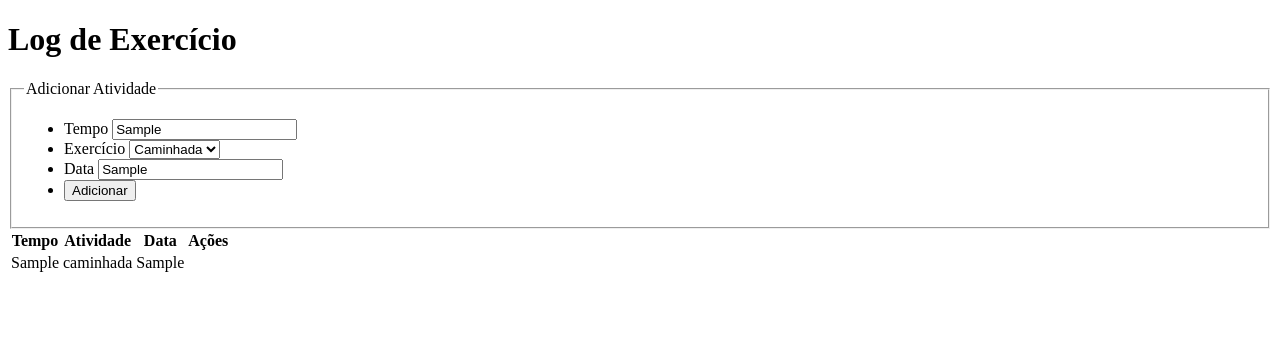
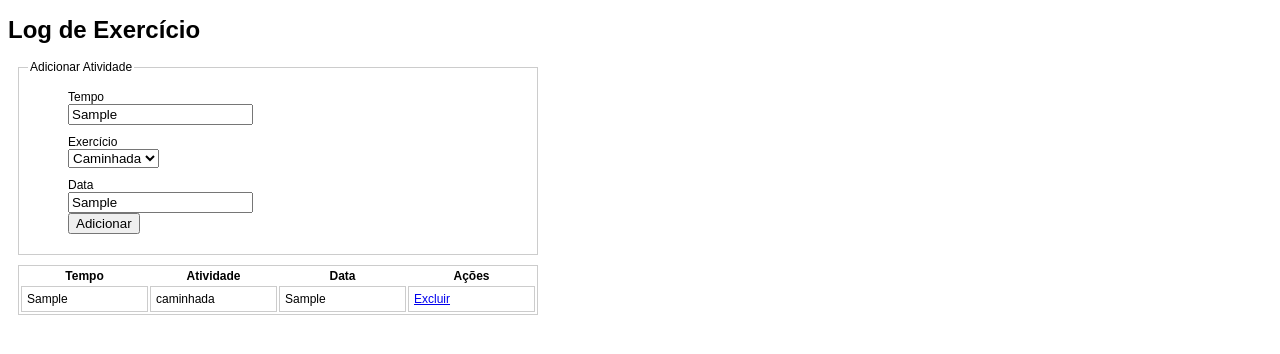
Before and after one commit to leandroeros/workout, a plain HTML site: page index.html in a window 1280 px wide. Both pictures are taken after typing "Sample", "Sample" into the empty fields and a click on the input "Adicionar". Drawn offline with Linux system fonts and the light colour scheme.

Commit message:
Persistindo dados em LocalStorage. Listando colecao de Atividades. Criando um simples estilo.

```diff
--- a/app.js
+++ b/app.js
@@ -1,78 +1,122 @@
-var activities = [];
-
 $(function () {
 
 	console.info("Carregando script...");
 
-	var Exercise = Backbone.Model.extend({
+	var Exercise = Backbone.Model.extend({});
 
-		defaults: function() {
+	var Activity = Backbone.Model.extend({
+
+		initialize: function() {
+			//console.info("Iniciando uma nova atividade...");
+		},
+
+		clear: function() {
+			this.model.clear();
+		}
+	});
+
+	var ActivityList = Backbone.Collection.extend({
+
+		// Referência o Model.
+		model: Activity,
+
+		// Salva em LocalStorage
+		localStorage: new Store("backbone-activities"),
+
+	});
+
+	var Activities = new ActivityList;
+
+	// var list = Activities.create({
+	// 	time: 60,
+	// 	exercise: "Basquete",
+	// 	date: "04/10/2012"
+	// })
+
+	// ** Coleção Sample **
+
+	// var Activities = new Backbone.Collection;
+
+	// 	//model: Activity,
+
+	// Activities.on("add", function(Activity) {
+	// 	console.info("Você precisa praticar " + Activity.get("exercise") + "!");
+	// });
+
+	// Activities.add([
+	// 	{exercise: "Natação"},
+	// 	{exercise: "Basquete"},
+	// ]);
+
+	//localStorage: new Store("app-activity")
+
+	// var App = Backbone.Model.extend({
+
+	// 	defaults: function() {
+
+	// 	},
+
+	// 	initialize: function() {
+
+	// 	}
+	// });
+
+	var AppView = Backbone.View.extend({
+
+		el: $('#app'),
+
+		// Eventos em um view.
+		events: {
+			"submit #new-activity": "registerActivity",
+			"click .delete-activity": "deleteActivity"
+		},
+
+		template: _.template($("#activitiesTemplate").html()),
+
+		initialize: function() {
+
+			// Olhando para um atributo padrão.
+			// console.info( (new Activity).get("exercise") );
+
+			Activities.fetch();
+
+			// Exibindo conteúdo do sessão atual.
+			this.$el.find("#activities tbody").html( this.template( {data: Activities.toJSON()} ) );
+
+		},
+
+		// Método relacionado a um evento (submit)
+		registerActivity: function(e) {
+			e.preventDefault();
+
+			// Serializa formulario em um objeto.
+			var data = $("#new-activity").serializeObject();
+
+			Activities.create(data);
+
+			this.$el.find("#activities tbody").html( this.template( {data: Activities.toJSON()} ) );
+
+			console.info("Atividade Registrada!")
+		},
+
+		deleteActivity: function(e) {
+			e.preventDefault();
+
+			$(this.el).delegate(".delete-activity", "click", function() {
+
+				id = $(this).attr("data-id");
+
+				console.info(id);
+
+				Activities.remove(id);
+
+				this.$el.find("#activities tbody").html( this.template( {data: Activities.toJSON()} ) );
+			})
 
 		}
 
 	});
 
-	var Activity = Backbone.Model.extend({
-
-		defaults: function() {
-			return {
-				time: false,
-				exercise: false,
-				date: false
-			}
-		}
-
-	});
-
-	var ListActivity = Backbone.Collection.extend({
-
-		localStorage: new Store("app-activity")
-
-	});
-
-	var Activies = new ListActivity;
-
-	var App = Backbone.Model.extend({
-
-		defaults: function() {
-
-		},
-
-		initialize: function() {
-
-		}
-	});
-
-	var AppView = Backbone.View.extend({
-
-		el: $('#app'),
-
-		events: {
-			"submit #new-activity": "registerActivity"
-		},
-
-		initialize: function() {
-
-		},
-
-		template: _.template($('#list-template').html()),
-
-		registerActivity: function(e) {
-			e.preventDefault();
-
-			var data = $("#new-activity").serializeObject();
-			activities.push(data);
-
-			this.$el.find("#activities tbody").html(this.template());
-
-			console.info("Atividade Registrada!")
-		}
-	});
-
 	var App = new AppView;
 
-	// $('form').submit(function(e) {
-	// 	e.preventDefault();
-	// })
-
 });
--- a/index.html
+++ b/index.html
@@ -71,19 +71,56 @@
 
 	</div>
 
-	<script type="text/html" id="list-template">
+	<script type="text/template" id="activitiesTemplate">
 
-		<% for(var i in activities) { %>
+		<% for(var i in data) { var activity = data[i] %>
 
 		<tr>
-			<td><%= activities[i].time %></td>
-			<td><%= activities[i].exercise %></td>
-			<td><%= activities[i].date %></td>
+			<td><%= activity.time %></td>
+			<td><%= activity.exercise %></td>
+			<td><%= activity.date %></td>
+			<td><a href="#" data-id="<%= activity.id %>" class="delete-activity">Excluir</a></td>
 		</tr>
 
 		<% } %>
 
 	</script>
 
+	<style type="text/css">
+
+		body {
+			font: normal 12px "Arial", sans-serif;
+		}
+
+		li {
+			list-style: none;
+		}
+
+		label {
+			margin-top: 10px;
+			display: block;
+		}
+
+		#activities, fieldset {
+			border: 1px solid #CCC;
+			margin: 10px;
+			width: 500px;
+		}
+
+		#activities {
+			width: 520px;
+		}
+
+		#activities th {
+			width: 20%;
+		}
+
+		#activities td {
+			border: 1px solid #CCC;
+			padding: 5px;
+		}
+
+	</style>
+
 </body>
 </html>
```
